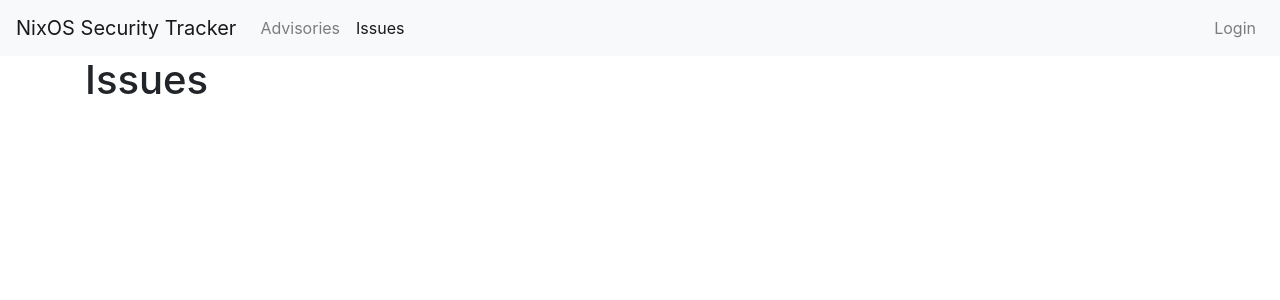
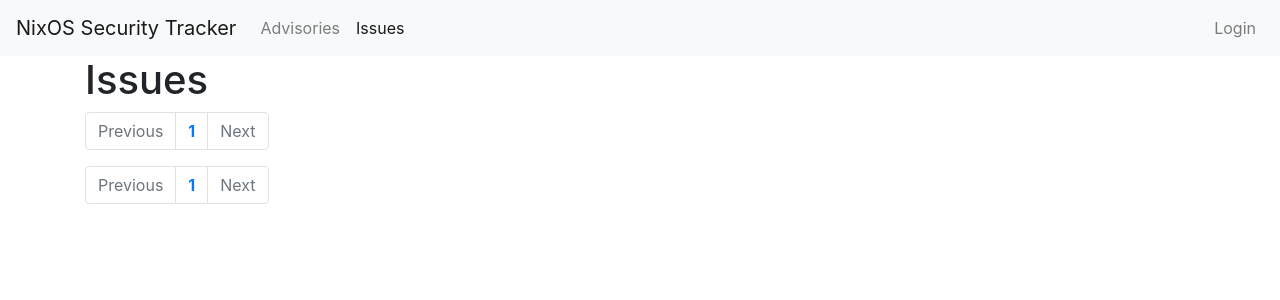
Before and after one commit to andir/nixos-security-tracker, a Django app: page /issues/ in a window 1280 px wide. Shown: the top 300 px of the page. Run offline with Django 3.2, Linux system fonts and the light colour scheme; data that the repository does not hold is empty; some libraries are stand-ins or nearby versions.

Commit message:
views: add issue list pagination
Converts list_issues into a class based List view and includes the
pagination template.

```diff
--- a/tracker/templates/issues/list.html
+++ b/tracker/templates/issues/list.html
@@ -4,11 +4,17 @@
 
 {% block "content" %}
 <h1>Issues</h1>
+
+{% include "pagination.html" %}
+
 <ul>
-{% for issue in issues %}
+{% for issue in object_list %}
 <li>
     <a href={% url 'issue_detail' issue.identifier %}>{{ issue.identifier }}</a> - {{ issue.description }}
 </li>
 {% endfor %}
 </ul>
+
+{% include "pagination.html" %}
+
 {% endblock %}
--- /dev/null
+++ b/tracker/templates/pagination.html
@@ -0,0 +1,36 @@
+{% load pagination %}
+{% page_list page_obj as pages %}
+<nav aria-label="Pagination">
+    <ul class="pagination">
+        {% if page_obj.has_previous %}
+        <li class="page-item">
+            <a class="page-link" href="?page={{ page_obj.previous_page_number }}">Previous</a>
+        </li>
+        {% else %}
+        <li class="page-item disabled">
+            <a class="page-link">Previous</a>
+        </li>
+        {% endif %}
+
+        {% for page in pages %}
+        {% if page == "..." %}
+        <li class="page-item disabled">
+            <a class="page-link">...</a>
+        </li>
+        {% else %}
+        <li class="page-item">
+            <a class="page-link{% if page_obj.number == page %} font-weight-bold{% endif %}" href="?page={{ page }}">{{ page }}</a>
+        </li>
+        {% endif %}
+        {% endfor %}
+        {% if page_obj.has_next %}
+        <li class="page-item">
+            <a class="page-link" href="?page={{ page_obj.next_page_number }}">Next</a>
+        </li>
+        {% else %}
+        <li class="page-item disabled">
+            <a class="page-link" href="#">Next</a>
+        </li>
+        {% endif %}
+  </ul>
+</nav>
--- /dev/null
+++ b/tracker/templatetags/pagination.py
@@ -0,0 +1,42 @@
+from django import template
+
+register = template.Library()
+
+
+def get_page_list(current, total, each_side=2):
+    # CC-BY-SA 3.0 by Autumn Leonard (https://stackoverflow.com/a/31836340)
+
+    if total <= (2 * each_side) + 5:
+        # in this case, too few pages, so display them all
+        start_page = 1
+        end_page = total
+    elif current <= each_side + 3:
+        # in this case, current is too close to the beginning
+        start_page = 1
+        end_page = (2 * each_side) + 3
+    elif current >= total - (each_side + 2):
+        # in this case, current is too close to the end
+        start_page = total - (2 * each_side) - 2
+        end_page = total
+    else:
+        # regular case
+        start_page = current - each_side
+        end_page = current + each_side
+
+    pages = []
+    if start_page > 1:
+        pages.append("1")
+    if start_page > 2:
+        pages.append("...")
+    for x in range(start_page, end_page + 1):
+        pages.append(x)
+    if end_page < total - 1:
+        pages.append("...")
+    if end_page < total:
+        pages.append(total)
+    return pages
+
+
+@register.simple_tag()
+def page_list(page_obj):
+    return get_page_list(page_obj.number, page_obj.paginator.num_pages)
--- a/tracker/urls.py
+++ b/tracker/urls.py
@@ -1,7 +1,8 @@
 from django.contrib.auth import views as auth_views
 from django.urls import include, path
 
-from .views import IssueDetail, LoginView, index, list_advisories, list_issues
+from .views import (IssueDetail, IssueListView, LoginView, index,
+                    list_advisories)
 
 auth_urls = [
     path("login/", LoginView.as_view(), name="login"),
@@ -11,7 +12,7 @@ auth_urls = [
 urlpatterns = [
     path("accounts/", include((auth_urls, "auth"))),
     path("advisories/", view=list_advisories, name="advisories"),
-    path("issues/", view=list_issues, name="issues"),
+    path("issues/", view=IssueListView.as_view(), name="issues"),
     path("issues/<str:identifier>", IssueDetail.as_view(), name="issue_detail"),
     path("", view=index, name="index"),
 ]
--- a/tracker/views.py
+++ b/tracker/views.py
@@ -1,7 +1,7 @@
 from django.contrib.auth.views import LoginView as AuthLoginView
 from django.shortcuts import redirect, render
 from django.urls import reverse
-from django.views.generic import DetailView
+from django.views.generic import DetailView, ListView
 
 from .models import Advisory, Issue
 
@@ -20,13 +20,14 @@ def list_advisories(request):
     return render(request, "advisories/list.html", dict(advisories=advisories))
 
 
-def list_issues(request):
-    issues = Issue.objects.all()
-    return render(request, "issues/list.html", dict(issues=issues))
-
-
 class IssueDetail(DetailView):
     model = Issue
     slug_field = "identifier"
     slug_url_kwarg = "identifier"
     template_name = "issues/detail.html"
+
+
+class IssueListView(ListView):
+    paginate_by = 15
+    model = Issue
+    template_name = "issues/list.html"
```
